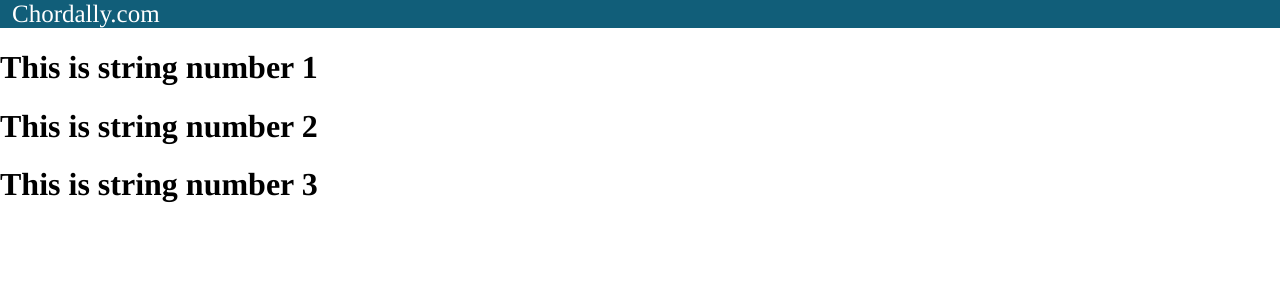
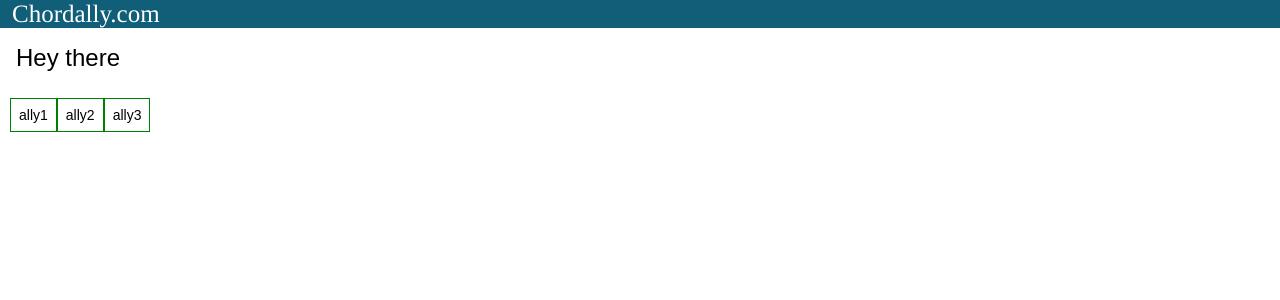
Before and after one commit to rjturek/chordally, a React (Create React App) app: page / in a window 1280 px wide. Shown: the top 300 px of the page. Built offline with nearby package versions, Linux system fonts and the light colour scheme.

Commit message:
flex css, yeah!

```diff
--- a/package.json
+++ b/package.json
@@ -5,7 +5,8 @@
   "dependencies": {
     "react": "^15.6.1",
     "react-dom": "^15.6.1",
-    "react-scripts": "1.0.11"
+    "react-scripts": "1.0.11",
+    "react-table": "^6.5.3"
   },
   "scripts": {
     "start": "react-scripts start",
--- a/src/App.css
+++ b/src/App.css
@@ -1,16 +1,36 @@
+
 .App {
   text-align: left;
-  /* See https://wordmark.it/  */
-  font-family: "GurmukhiMN-Bold", Times, serif;
 }
 
 .App-header {
   background-color: #115e79;
+  /* See https://wordmark.it/  */
+  font-family: "GurmukhiMN-Bold", Times, serif;
   font-size: 25px;
-  /*height: 50px;*/
   color: white;
-  /*padding-top: 5px;*/
-  /*padding-right: 30px;*/
-  /*padding-bottom: 1px;*/
   padding-left: 12px;
 }
+
+.Heading {
+  font-size: 24px;
+  padding: 1rem;
+}
+.FretGrid {
+  display: flex;
+  flex-direction: row;
+  box-sizing: border-box;
+  position: relative;
+  /*margin: 2px;*/
+  padding: 10px;
+  /*align-items: stretch;*/
+  /*justify-content: flex-start;*/
+  flex: 1 0 0;
+}
+
+.Spot {
+  border: 1px solid green;
+  font-size: 14px;
+  padding: .5rem;
+  border-collapse: separate;
+}
--- a/src/App.js
+++ b/src/App.js
@@ -1,6 +1,7 @@
 import React, { Component } from 'react';
 import './App.css';
 import Fretboard from "./Fretboard.js";
+import Heading from './Heading.js';
 
 class App extends Component {
   render() {
@@ -11,6 +12,9 @@ class App extends Component {
           Chordally.com
         </div>
         <div>
+          <Heading/>
+        </div>
+        <div>
           <Fretboard/>
         </div>
       </div>
--- /dev/null
+++ b/src/Heading.js
@@ -0,0 +1,11 @@
+import React, { Component } from 'react';
+var _ = require('lodash');
+
+class Heading extends Component {
+  render() {
+
+    return <div className="Heading">Hey there</div>;
+  }
+}
+
+export default Heading;
--- a/src/fretboard.js
+++ b/src/fretboard.js
@@ -1,13 +1,11 @@
 import React, { Component } from 'react';
-
 var _ = require('lodash');
 
 class Fretboard extends Component {
   render() {
     var numStrings = 3;
-
     function String(props) {
-      return <h1 key={props.num}>This is string number {props.num}</h1>;
+      return <div className="Spot" key={props.num}>ally{props.num}</div>;
     }
 
     var strings = [];
@@ -15,12 +13,11 @@ class Fretboard extends Component {
     console.log("Num Strings " + numStrings);
 
     var i = 0;
-    _.times(numStrings, function() {
+    _.times(numStrings, function () {
       i++;
       strings.push(String({num: i}));
     });
-
-    return <div>{strings}</div>;
+    return <div className="FretGrid">{strings}</div>;
   }
 }
 
```
Also changed, not shown: 1 other file (tests, documents, lock files or other folders).
